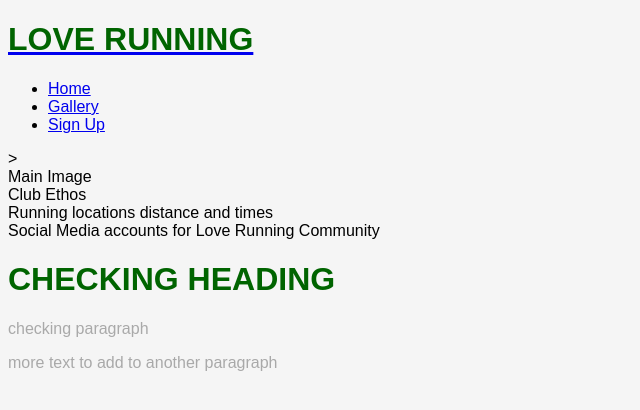
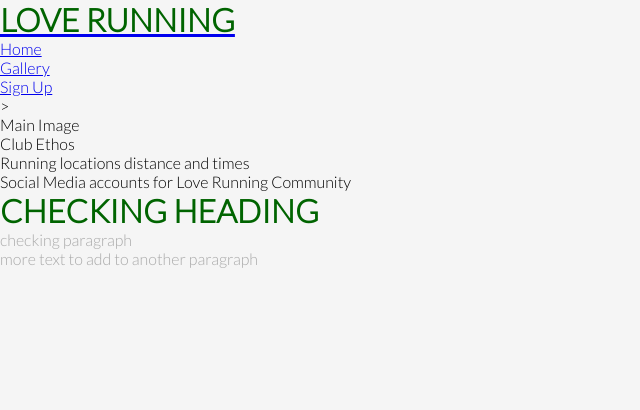
Before and after one commit to lpr78/2-Running-Club-050821, a plain HTML site: page index.html in a window 1280 px wide. Shown: the whole page, without its empty margins (0-640 px from the left). Drawn offline with Linux system fonts and the light colour scheme.

Commit message:
adding google fonts and margins

```diff
--- a/assets/css/style.css
+++ b/assets/css/style.css
@@ -1,6 +1,25 @@
-html{background-color:whitesmoke;}
+@import url('https://fonts.googleapis.com/css2?family=Lato:wght@300&family=Roboto&display=swap');
 
-h1 {color:darkgreen; text-transform: uppercase;}
-p {color: darkgray;}
+* {
+    margin: 0;
+    padding: 0;
+    border: none;
+}
 
-body{font-family: Arial, Helvetica, sans-serif;}
+html {
+    background-color: whitesmoke;
+}
+
+h1 {
+    color: darkgreen;
+    text-transform: uppercase;
+}
+
+p {
+    color: darkgray;
+}
+
+body {
+    font-family: Lato, sans-serif;
+    font-weight: 300;
+}
```
Also changed, not shown: index.html (+3 -1 lines).
